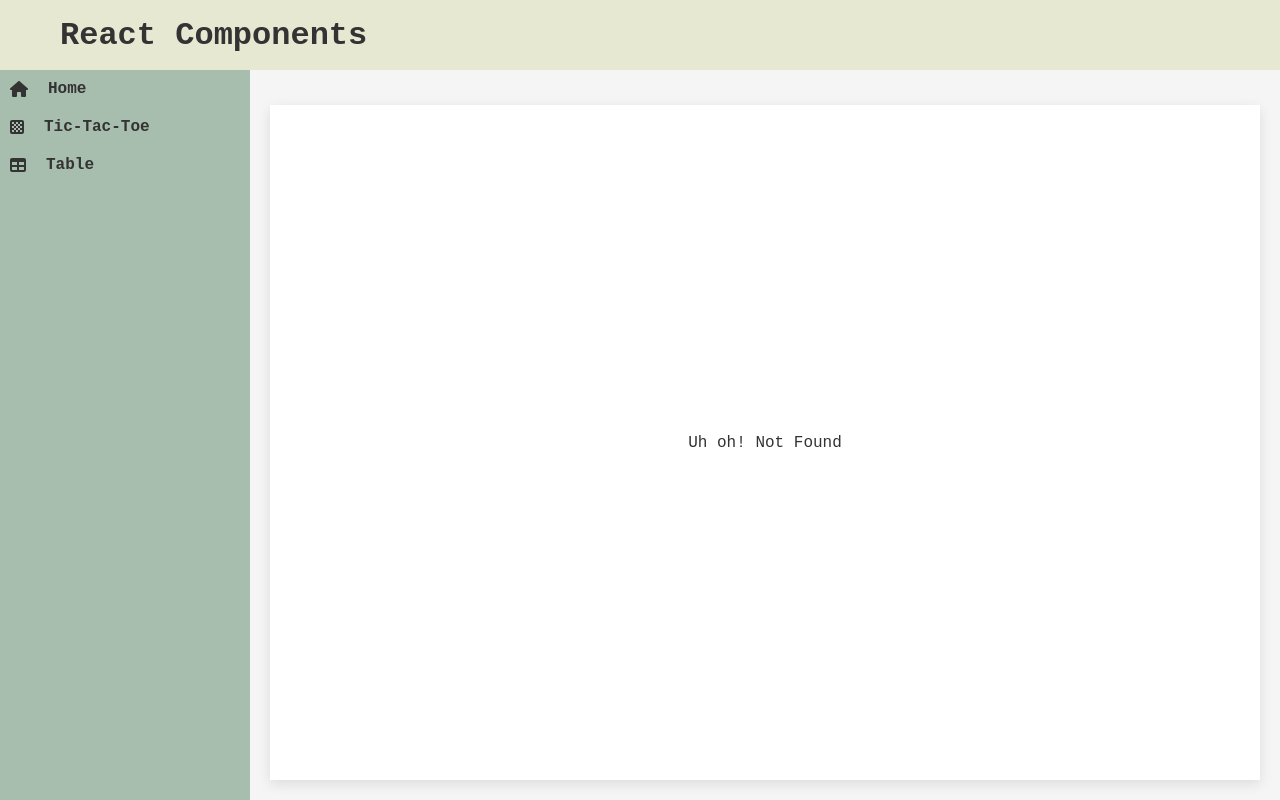
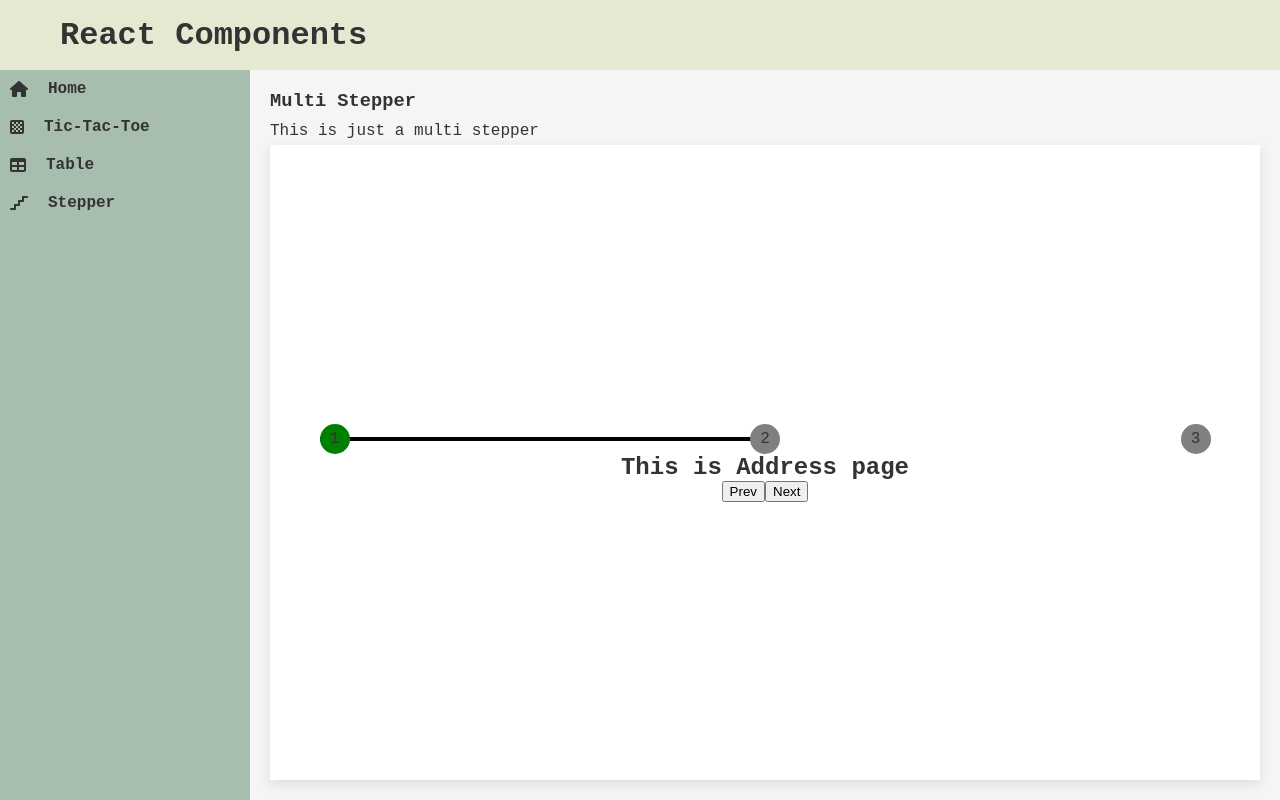
Before and after one commit to DevaMutyala7/MachineCoding, a React (Create React App) app in the folder ReactComponents/: page /stepper in a window 1280 px wide. Before the commit this address had no page. Built offline with nearby package versions, Linux system fonts and the light colour scheme.

Commit message:
implemented stepper component

```diff
--- a/ReactComponents/src/Routes.tsx
+++ b/ReactComponents/src/Routes.tsx
@@ -2,6 +2,7 @@ import { RouteConfig } from "types/RouteConfig";
 import { RouteId, Routepath } from "types/routes";
 import Home from "views/Home";
 import { NotFound } from "views/NotFound";
+import MyStepper from "views/Stepper/MyStepper";
 import MyTable from "views/Table/MyTable";
 import TicTacToe from "views/TicTacToe";
 
@@ -27,6 +28,13 @@ export const Routes: RouteConfig[] = [
     description: "A Custom Table With all the functionalities",
   },
   {
+    id: RouteId.Stepper,
+    path: Routepath.stepper,
+    component: <MyStepper />,
+    title: "Multi Stepper",
+    description: "This is just a multi stepper",
+  },
+  {
     id: RouteId.NotFound,
     path: Routepath.NotFound,
     component: <NotFound />,
--- a/ReactComponents/src/routeConfig.tsx
+++ b/ReactComponents/src/routeConfig.tsx
@@ -2,6 +2,7 @@ import {
   faChessBoard,
   faHome,
   faTable,
+  faStairs,
 } from "@fortawesome/free-solid-svg-icons";
 
 export const routeConfig = [
@@ -20,4 +21,9 @@ export const routeConfig = [
     icon: faTable,
     label: "Table",
   },
+  {
+    path: "/stepper",
+    icon: faStairs,
+    label: "Stepper",
+  },
 ];
--- a/ReactComponents/src/types/routes.ts
+++ b/ReactComponents/src/types/routes.ts
@@ -2,12 +2,14 @@ export enum RouteId {
   Home,
   Table,
   TicTacToe,
+  Stepper,
   NotFound,
 }
 
 export enum Routepath {
   Home = "/",
-  NotFound = "*",
   ticTacToe = "/tic-tac-toe",
   table = "/table",
+  stepper = "/stepper",
+  NotFound = "*",
 }
--- /dev/null
+++ b/ReactComponents/src/views/Stepper/MyStepper.tsx
@@ -0,0 +1,64 @@
+import { MouseEventHandler } from "react";
+import Stepper from ".";
+
+function MyDetails({
+  nextItem,
+}: {
+  nextItem?: MouseEventHandler<HTMLButtonElement>;
+}) {
+  return (
+    <>
+      <h2>These are Details page</h2>
+      {nextItem && <button onClick={nextItem}>Next</button>}
+    </>
+  );
+}
+
+function Address({
+  nextItem,
+  prevItem,
+}: {
+  nextItem?: MouseEventHandler<HTMLButtonElement>;
+  prevItem?: MouseEventHandler<HTMLButtonElement>;
+}) {
+  return (
+    <>
+      <h2>This is Address page</h2>
+      {prevItem && <button onClick={prevItem}>Prev</button>}
+      {nextItem && <button onClick={nextItem}>Next</button>}
+    </>
+  );
+}
+
+function Submit({
+  prevItem,
+}: {
+  prevItem?: MouseEventHandler<HTMLButtonElement>;
+}) {
+  return (
+    <>
+      <h2>This is Address page</h2>
+      {prevItem && <button onClick={prevItem}>Prev</button>}
+    </>
+  );
+}
+
+function MyStepper() {
+  const steps = [
+    {
+      label: "Details",
+      component: <MyDetails />,
+    },
+    {
+      label: "Address",
+      component: <Address />,
+    },
+    {
+      label: "Submit",
+      component: <Submit />,
+    },
+  ];
+  return <Stepper steps={steps} />;
+}
+
+export default MyStepper;
--- /dev/null
+++ b/ReactComponents/src/views/Stepper/index.tsx
@@ -0,0 +1,46 @@
+import { cloneElement, useState } from "react";
+import { Steps } from "./types";
+import "./stepper.css";
+
+function Stepper({ steps }: { steps: Steps[] }) {
+  const [currentIndex, setCurrentIndex] = useState<number>(1);
+
+  const prevItem = () => {
+    if (currentIndex > 0) {
+      setCurrentIndex(currentIndex - 1);
+    }
+  };
+
+  const nextItem = () => {
+    if (currentIndex < steps.length - 1) {
+      setCurrentIndex(currentIndex + 1);
+    }
+  };
+
+  const progressLineWidth = (100 / (steps.length - 1)) * currentIndex;
+
+  console.log("width", progressLineWidth);
+
+  return (
+    <div className="stepper-wrapper">
+      <ul className="steps">
+        {steps.map((step, index) => {
+          return (
+            <li className={`step ${index < currentIndex && "completed"}`}>
+              {index + 1}
+            </li>
+          );
+        })}
+        <div
+          className="progress-line"
+          style={{ width: `${progressLineWidth}%` }}
+        ></div>
+      </ul>
+      <div>
+        {cloneElement(steps[currentIndex].component, { prevItem, nextItem })}
+      </div>
+    </div>
+  );
+}
+
+export default Stepper;
--- /dev/null
+++ b/ReactComponents/src/views/Stepper/stepper.css
@@ -0,0 +1,39 @@
+.stepper-wrapper {
+  width: 100%;
+}
+
+.steps {
+  list-style: none;
+  display: flex;
+  width: 90%;
+  margin: auto;
+  justify-content: space-between;
+  padding: 0px;
+  position: relative;
+}
+
+.step {
+  width: 30px;
+  height: 30px;
+  border-radius: 50%;
+  background: gray;
+  display: flex;
+  justify-content: center;
+  align-items: center;
+  z-index: 2;
+}
+
+.step.completed {
+  background-color: green;
+}
+
+.progress-line {
+  background-color: black;
+  height: 4px;
+  width: 0;
+  position: absolute;
+  top: 50%;
+  left: 0;
+  transform: translateY(-50%);
+  z-index: 1;
+}
--- /dev/null
+++ b/ReactComponents/src/views/Stepper/types.tsx
@@ -0,0 +1,4 @@
+export interface Steps {
+  label: string;
+  component: React.ReactElement;
+}
```
Also changed, not shown: 2 other files (tests, documents, lock files or other folders).
